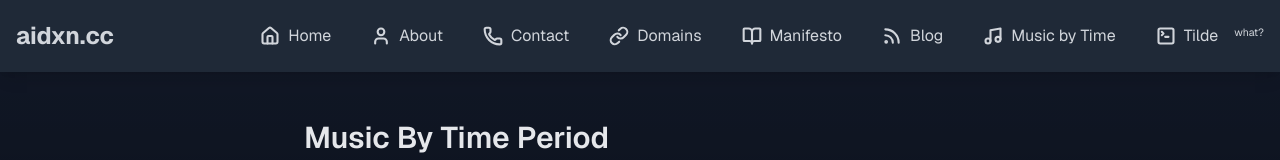
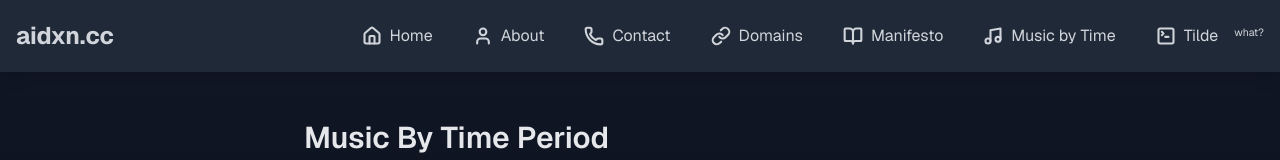
Before and after one commit to ihatenodejs/aidxnCC, a Next.js app: page /music in a window 1280 px wide. Shown: the top 160 px of the page. Built offline with nearby package versions, Linux system fonts and the light colour scheme.

Commit message:
remove blog for now (down)

```diff
--- a/app/components/Header.tsx
+++ b/app/components/Header.tsx
@@ -2,7 +2,7 @@
 
 import React, { useState } from 'react';
 import Link from 'next/link';
-import { House, Link as LinkIcon, User, Phone, BookOpen, Rss, Music, SquareTerminal, X, Menu } from 'lucide-react';
+import { House, Link as LinkIcon, User, Phone, BookOpen, Music, SquareTerminal, X, Menu } from 'lucide-react';
 
 interface NavItemProps {
   href: string;
@@ -39,7 +39,6 @@ export default function Header() {
           <NavItem href="/contact" icon={Phone}>Contact</NavItem>
           <NavItem href="/domains" icon={LinkIcon}>Domains</NavItem>
           <NavItem href="/manifesto" icon={BookOpen}>Manifesto</NavItem>
-          <NavItem href="https://blog.aidxn.fun/" icon={Rss}>Blog</NavItem>
           <NavItem href="/music" icon={Music}>Music by Time</NavItem>
           <div className="flex items-center">
             <NavItem href="https://tilde.club/~lxu" icon={SquareTerminal}>Tilde</NavItem>
```
